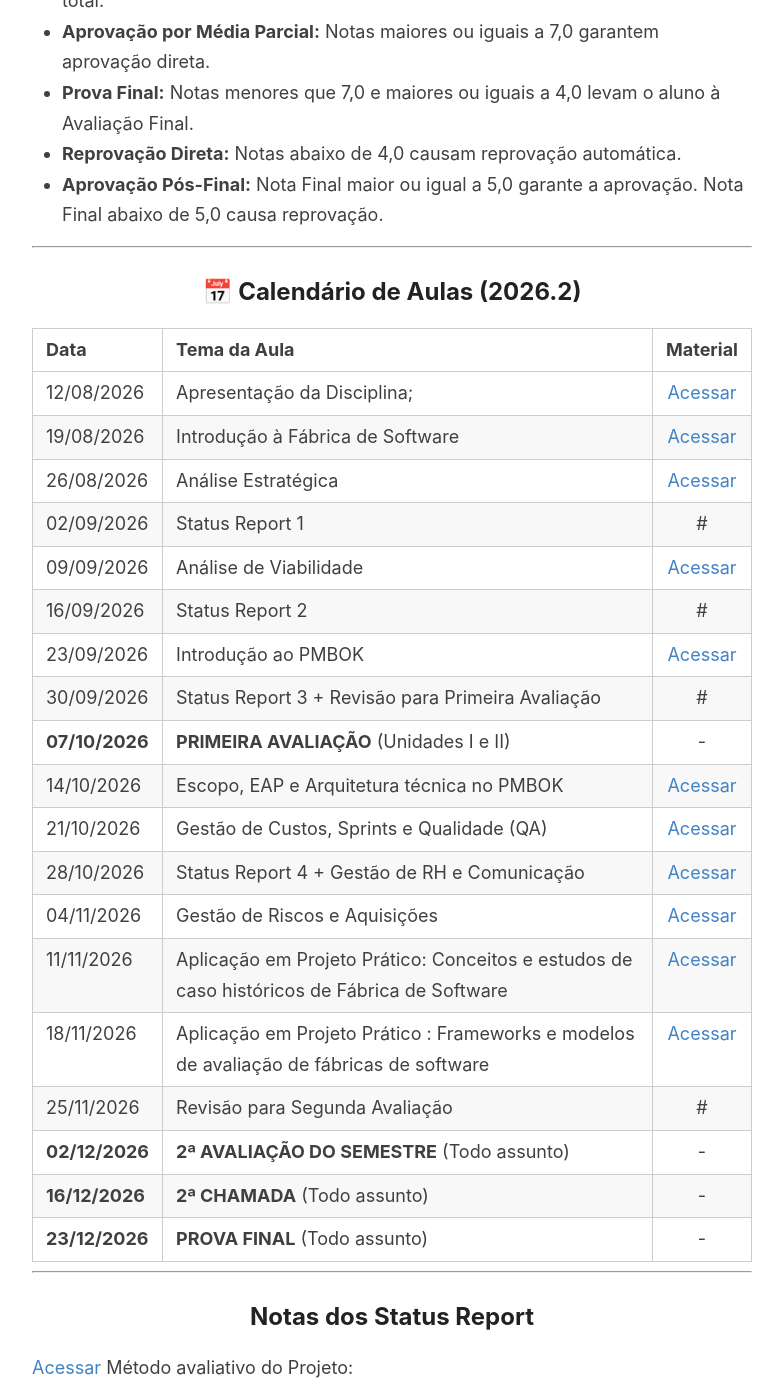
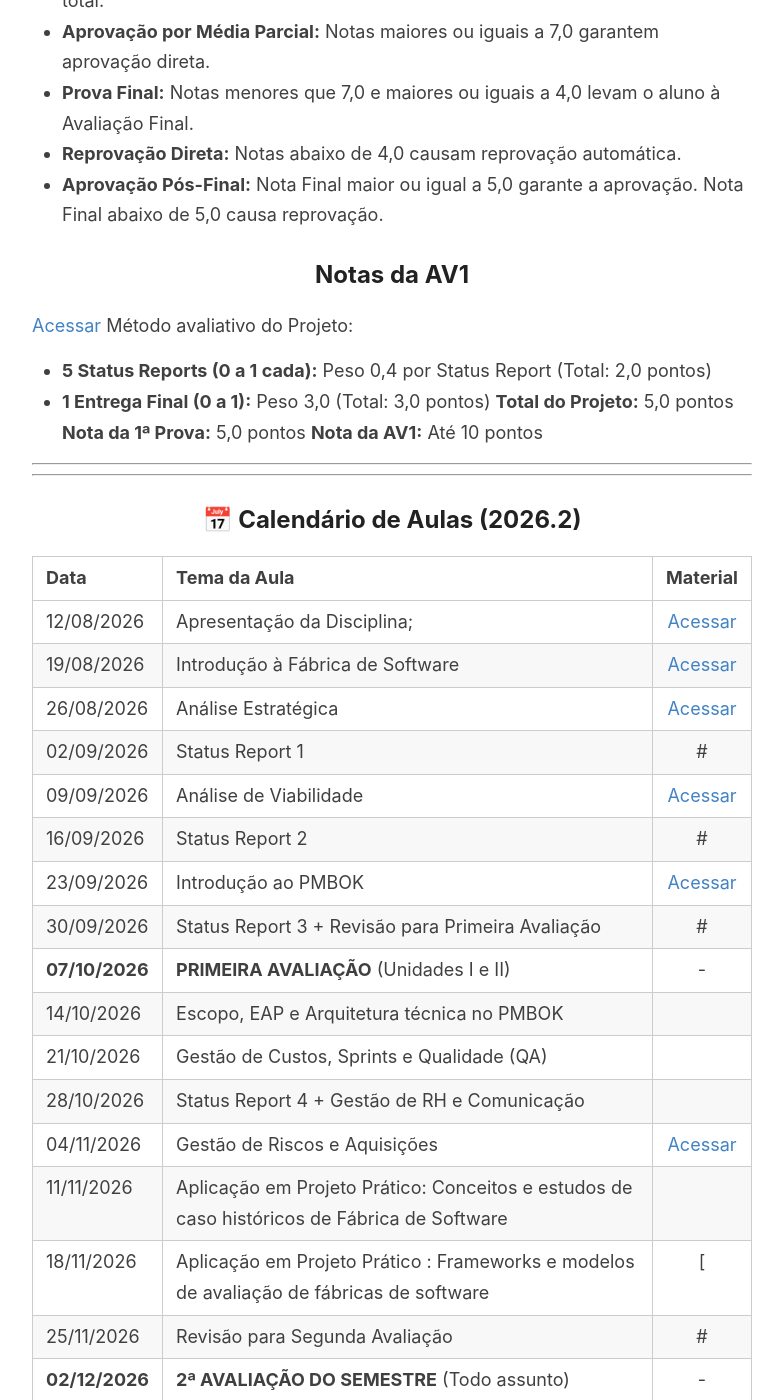
Before and after one commit to prgsouza/prgsouza.github.io, a Jekyll site: the page built from _pages/lei.md, in a window 1280 px wide and 1400 px high, scrolled down 1482 px. Shown: the whole window, without its empty margins (248-1031 px from the left). Built offline with Jekyll 4.4.1, drawn with Linux system fonts in a browser that asks for light colours; some of the changed text lies outside the part shown.

Commit message:
Update lei.md

```diff
--- a/_pages/lei.md
+++ b/_pages/lei.md
@@ -36,6 +36,17 @@ O processo avaliativo considerará a frequência e o desempenho do aluno.
 * **Reprovação Direta:** Notas abaixo de 4,0 causam reprovação automática.
 * **Aprovação Pós-Final:** Nota Final maior ou igual a 5,0 garante a aprovação. Nota Final abaixo de 5,0 causa reprovação.
 
+## Notas da AV1
+[Acessar](https://docs.google.com/spreadsheets/d/1KwcviQfgkbq92T4xVREkKiUfvmVzEnB-fZFIM20XkhE/edit?usp=sharing)
+Método avaliativo do Projeto:
+* **5 Status Reports (0 a 1 cada):** Peso 0,4 por Status Report (Total: 2,0 pontos)
+* **1 Entrega Final (0 a 1):** Peso 3,0 (Total: 3,0 pontos)
+**Total do Projeto:** 5,0 pontos
+**Nota da 1ª Prova:** 5,0 pontos
+**Nota da AV1:** Até 10 pontos
+
+____
+
 ---
 
 ## 📅 Calendário de Aulas (2026.2)
@@ -51,22 +62,15 @@ O processo avaliativo considerará a frequência e o desempenho do aluno.
 | 23/09/2026 | Introdução ao PMBOK | [Acessar](/aulas/lei/aula03-pmbok.pdf) |
 | 30/09/2026 | Status Report 3 + Revisão para Primeira Avaliação  | # |
 | **07/10/2026** | **PRIMEIRA AVALIAÇÃO** (Unidades I e II) | - |
-| 14/10/2026 | Escopo, EAP e Arquitetura técnica no PMBOK | [Acessar](#) |
-| 21/10/2026 | Gestão de Custos, Sprints e Qualidade (QA) | [Acessar](#) |
-| 28/10/2026 | Status Report 4 + Gestão de RH e Comunicação | [Acessar](#) |
+| 14/10/2026 | Escopo, EAP e Arquitetura técnica no PMBOK |  |
+| 21/10/2026 | Gestão de Custos, Sprints e Qualidade (QA) | |
+| 28/10/2026 | Status Report 4 + Gestão de RH e Comunicação |  |
 | 04/11/2026 | Gestão de Riscos e Aquisições | [Acessar](#) |
-| 11/11/2026 | Aplicação em Projeto Prático: Conceitos e estudos de caso históricos de Fábrica de Software | [Acessar](#) |
-| 18/11/2026 | Aplicação em Projeto Prático : Frameworks e modelos de avaliação de fábricas de software | [Acessar](#) |
+| 11/11/2026 | Aplicação em Projeto Prático: Conceitos e estudos de caso históricos de Fábrica de Software | |
+| 18/11/2026 | Aplicação em Projeto Prático : Frameworks e modelos de avaliação de fábricas de software | [|
 | 25/11/2026 | Revisão para Segunda Avaliação | # |
 | **02/12/2026** | **2ª AVALIAÇÃO DO SEMESTRE** (Todo assunto) | - |
 | **16/12/2026** | **2ª CHAMADA** (Todo assunto) | - |
 | **23/12/2026** | **PROVA FINAL** (Todo assunto) | - |
 
 ---
-
-## Notas dos Status Report
-[Acessar](https://docs.google.com/spreadsheets/d/1KwcviQfgkbq92T4xVREkKiUfvmVzEnB-fZFIM20XkhE/edit?usp=sharing)
-Método avaliativo do Projeto:
-* **5 Status Reports (0 a 1 cada):** Peso 0,4 por Status Report (Total: 2,0 pontos)
-* **1 Entrega Final (0 a 1):** Peso 3,0 (Total: 3,0 pontos)
-**Total do Projeto:** 5,0 pontos
```
